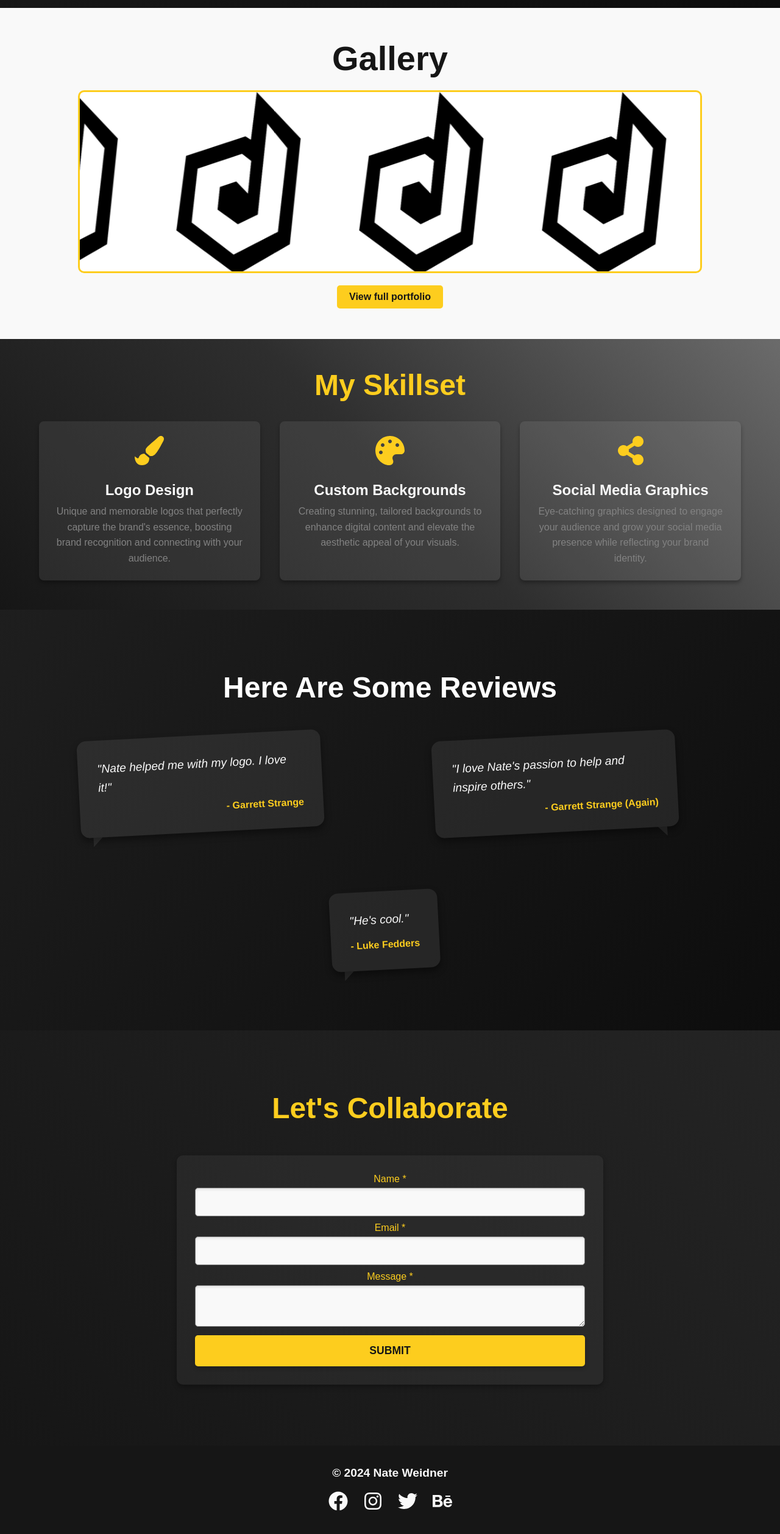
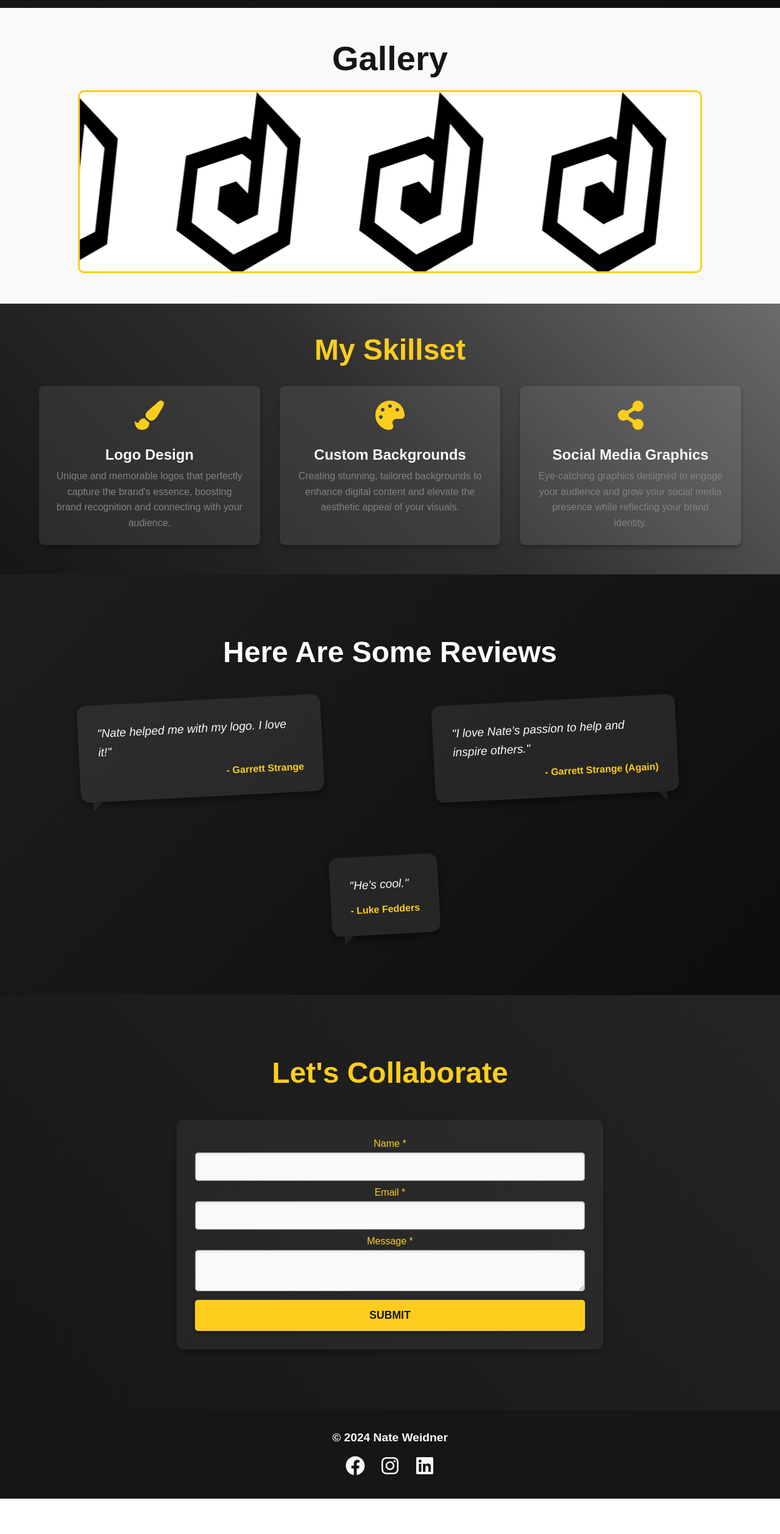
Before and after one commit to DaDocta/weidner, a React (Create React App) app: page / in a window 1280 px wide. Shown: the part 1657-4173 px from the top of the page at 61% size. After the commit the page ends 4115 px from the top, so only its background shows below. Built offline with nearby package versions, Linux system fonts and the light colour scheme; the HTML template or start-up script is replaced by a standard one.

Commit message:
Updated commit

```diff
--- a/src/components/Footer.js
+++ b/src/components/Footer.js
@@ -1,5 +1,5 @@
 import React from 'react';
-import { FaFacebook, FaInstagram, FaTwitter, FaBehance } from 'react-icons/fa';
+import { FaFacebook, FaInstagram, FaTwitter, FaBehance, FaLinkedin } from 'react-icons/fa';
 import '../styles/Footer.css';
 
 const Footer = () => {
@@ -7,10 +7,10 @@ const Footer = () => {
     <footer className="footer">
       <p className="footer-text">© 2024 Nate Weidner</p>
       <ul className="footer-social">
-        <li><a href="https://facebook.com/YourFacebook" target="_blank" rel="noopener noreferrer"><FaFacebook /></a></li>
-        <li><a href="https://www.instagram.com/YourInstagram" target="_blank" rel="noopener noreferrer"><FaInstagram /></a></li>
-        <li><a href="https://twitter.com/YourTwitter" target="_blank" rel="noopener noreferrer"><FaTwitter /></a></li>
-        <li><a href="https://www.behance.net/YourBehance" target="_blank" rel="noopener noreferrer"><FaBehance /></a></li>
+        <li><a href="https://facebook.com/share/ek6DiG6AVdpHZzFg/?mibextid=LQQJ4d" target="_blank" rel="noopener noreferrer"><FaFacebook /></a></li>
+        <li><a href="https://www.instagram.com/natejweidner/" target="_blank" rel="noopener noreferrer"><FaInstagram /></a></li>
+        {/*<li><a href="https://twitter.com/YourTwitter" target="_blank" rel="noopener noreferrer"><FaTwitter /></a></li>*/}
+        <li><a href="https://www.linkedin.com/in/weidnernate/" target="_blank" rel="noopener noreferrer"><FaLinkedin /></a></li>
       </ul>
     </footer>
   );
--- a/src/pages/Gallery.js
+++ b/src/pages/Gallery.js
@@ -47,14 +47,6 @@ const Gallery = () => {
           ))}
         </div>
       </div>
-      <a
-        href="https://www.behance.net/YourBehance" // Replace with your portfolio link
-        target="_blank"
-        rel="noopener noreferrer"
-        className="view-portfolio"
-      >
-        View full portfolio
-      </a>
     </section>
   );
 };
```
